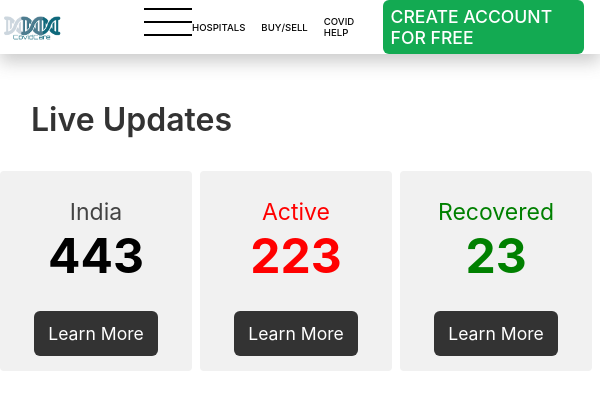
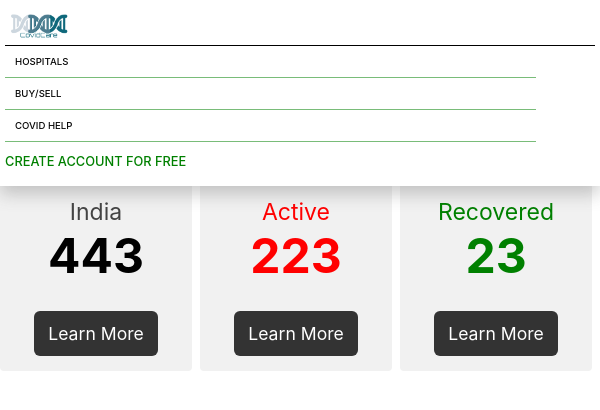
Before and after one commit to krishnam1998gkp/Covid19, a React (Create React App) app: page / in a window 600 px wide. Shown: the top 410 px of the page. Built offline with nearby package versions, Linux system fonts and the light colour scheme.

Commit message:
navbar collapse not enabled

```diff
--- a/src/components/navbar/navbar.component.jsx
+++ b/src/components/navbar/navbar.component.jsx
@@ -19,20 +19,22 @@ class Navbarheader extends Component{
         <title>covidcare</title>
 
         <div className="navbar">
-
-           <input type="checkbox" class="navigation__checkbox" id="navi-toggle"></input>
-            <label for="navi-toggle" class="navigation__button">
-                    <span class="navigation__icon">&nbsp;</span>
+           <div className="nav-con">
+           <input type="checkbox" className="navigation__checkbox" id="navi-toggle"></input>
+            <label htmlFor="navi-toggle" className="navigation__button">
+                    <span className="navigation__icon">&nbsp;</span>
             </label>
 
             <div className="navbar-logo">
                 <Link to="/"><img src={Logo} alt="LOGO" className="navbar-logo-img"></img></Link>
             </div>
+            </div>
+
             <div className="navbar-links">
-                    <Link href="#" className="navbar-link navbar-link__1 ">Hospitals</Link>
-                    <Link href="#" className="navbar-link navbar-link__2 ">Buy/sell</Link>
-                    <Link href="#" className="navbar-link navbar-link__3 ">Covid Help</Link>
-                    <Link href="#" className="navbar-link navbar-link__4 btn btn-green">Create Account for free</Link>
+                    <Link href="/" className="navbar-link navbar-link__1 ">Hospitals</Link>
+                    <Link href="/" className="navbar-link navbar-link__2 ">Buy/sell</Link>
+                    <Link href="/" className="navbar-link navbar-link__3 ">Covid Help</Link>
+                    <Link href="/" className="navbar-link navbar-link__4 btn btn-green">Create Account for free</Link>
             </div>
         </div>
 
--- a/src/components/navbar/navbar.styles.scss
+++ b/src/components/navbar/navbar.styles.scss
@@ -1,3 +1,15 @@
+.nav-con{
+    display: flex;
+    justify-content: center;
+    @media only screen and (max-width :600px){
+        justify-content: space-between;
+        width: 100%;
+        padding: 4px 2px;
+        margin-left: 0;
+        margin-right: 0;
+        border-bottom: 1px solid black;
+    }
+}
 .navigation {
     &__checkbox {
         order: 1;
@@ -5,17 +17,24 @@
     }
 
     &__button {
-        z-index: 2000;
+        z-index: 10;
         order: 1;
+
+        @media only screen and (max-width :600px){
+            margin-right: 0.7rem;
+        }
+        @media only screen and (min-width :600px){
+            display: none;
+        }
     }
 
     &__icon {
         position: relative;
-
+        margin-top: 10px;
         &,
         &::before,
         &::after {
-            width: 3rem;
+            width: 2rem;
             height: 2px;
             background-color: black;
             display: inline-block;
@@ -29,16 +48,18 @@
             transition: all .2s;
         }
 
-        &::before { top: -.8rem; }
-        &::after { top: .8rem; }
-    }
-
-    &__button:hover &__icon::before {
-        top: -1rem;
-    }
-
-    &__button:hover &__icon::after {
-        top: 1rem;
+        &::before {
+             top: -.8rem;
+             @media only screen and (max-width :600px){
+                top: -0.5rem;
+            }
+        }
+        &::after {
+            top: .8rem;
+            @media only screen and (max-width :600px){
+                top: 0.5rem;
+            }
+        }
     }
 
     &__checkbox:checked + &__button &__icon {
@@ -54,6 +75,10 @@
         top: 0;
         transform: rotate(-135deg);
     }
+
+    &__checkbox:checked > .navbar-link__1 {
+        display: none;
+    }
 }
 
 
@@ -63,6 +88,9 @@
     z-index: 10;
     width: 100%;
     box-shadow: 0 0.5rem 1rem rgba(94, 93, 93, 0.315);
+    @media only screen and (max-width: 650px) {
+        padding: 5px 5px;
+    }
 }
 
 .navbar{
@@ -72,6 +100,11 @@
     justify-content: space-between;
     align-items: center;
     flex: 0;
+
+    @media only screen and (max-width: 600px) {
+        flex-direction: column;
+        justify-content: space-between;
+    }
 
     &-logo{
         margin-right: 5rem;
@@ -97,6 +130,7 @@
                 width: 4rem;
                 height: 30px;
             }
+
         }
 
         &-img:hover{
@@ -105,6 +139,22 @@
             height: 70px;
             padding: 0;
             margin:0 ;
+            @media only screen and (max-width: 780px) {
+                width: 8.2rem;
+                height: 50px;
+            }
+            @media only screen and (max-width: 700px) {
+                width: 6.2rem;
+                height: 40px;
+            }
+            @media only screen and (max-width: 650px) {
+                width: 4.2rem;
+                height: 30px;
+            }
+            @media only screen and (max-width: 650px) {
+                width: 4rem;
+                height: 30px;
+            }
         }
     }
 
@@ -125,6 +175,12 @@
         @media only screen and (max-width: 650px) {
             font-size: 0.6rem;
         }
+        @media only screen and (max-width: 600px){
+           flex-direction: column;
+           width: 100%;
+           justify-content: flex-start;
+           align-items: flex-start;
+        }
     }
 
     &-link{
@@ -137,6 +193,12 @@
         }
         @media only screen and (max-width: 650px) {
             margin-right: 1rem;
+        }
+        @media only screen and (max-width: 600px) {
+            margin-left: 0;
+            padding: 10px;
+            width: 90%;
+            border-bottom: 1px solid rgba(0, 128, 0, 0.527);
         }
     }
 
@@ -156,23 +218,54 @@
         cursor: pointer;
         border-radius: 6px;
         transition: 0.3s all;
+        @media only screen and (max-width: 850px) {
+            padding: 8px 10px;
+        }
         @media only screen and (max-width: 650px) {
             padding: 6px 8px;
         }
+        @media only screen and (max-width: 740px) {
+            font-size: 1rem;
+            padding: 6px 8px;
+        }
+        @media only screen and (max-width: 710px) {
+            padding: 6px 8px;
+            font-size: 0.8rem;
+        }
+        @media only screen and (max-width: 600px) {
+            padding: 12px 0;
+            font-size: 0.8rem;
+            font-weight: 500;
+        }
+
     }
     .btn:hover{
         transform: translateY(-5px);
         opacity: 1;
         box-shadow: 0rem 0.8rem 1rem rgba(94, 93, 93, 0.486);
+
+        @media only screen and (max-width: 600px) {
+            transform: translateY(0);
+            opacity: 1;
+            box-shadow: 0rem 0rem 0rem rgba(94, 93, 93, 0.486);
+        }
+
     }
     .btn:active{
         transform: translateY(-2px);
         box-shadow: 0rem 0.3rem 1rem rgba(94, 93, 93, 0.486);
         opacity: 1;
+
     }
 
     .btn-green{
         background: #13aa52;
         color: #fff;
+
+        @media only screen and (max-width: 600px) {
+            background-color: white;
+            color: green;
+            border: none;
+        }
     }
    }
```
